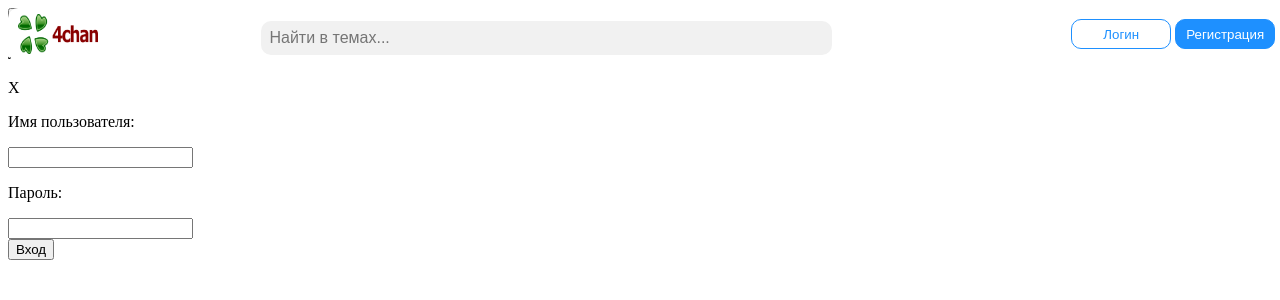
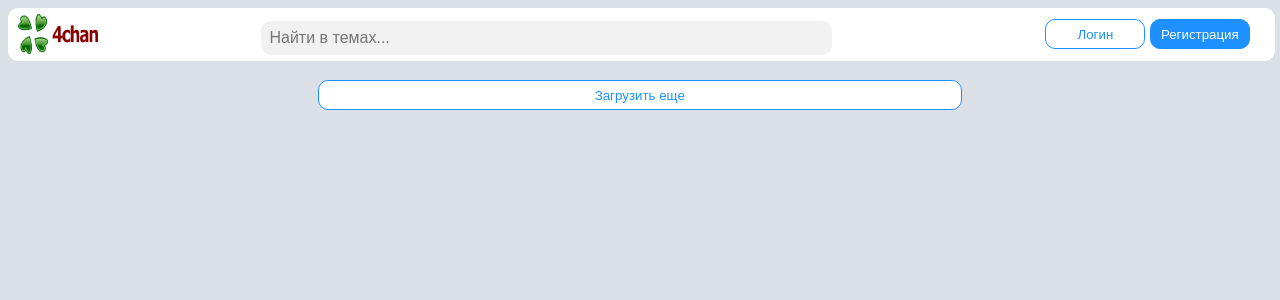
Before and after one commit to umaruch/starponyforum, a Django app: page / in a window 1280 px wide. Shown: the top 300 px of the page. Run offline with Django 3.2, Linux system fonts and the light colour scheme; data that the repository does not hold is empty.

Commit message:
Add Meta for DataBases and dodelan login and registarion

```diff
--- a/forum/urls.py
+++ b/forum/urls.py
@@ -20,8 +20,9 @@
     path('', views.themesList),
     path('admin/', admin.site.urls),
     path('update/', views.updateThemesList),
-    path('login/',views.updateMessagesList),
-    path('logout/',views.UserLogout)
+    path('login/',views.UserLogin),
+    path('logout/',views.UserLogout),
+    path('register/',views.UserRegister)
     #register/user=usernamepass=password
     #login/user=username?pass=password
 ]
--- a/forummain/static/css/header.css
+++ b/forummain/static/css/header.css
@@ -36,12 +36,12 @@
 }
 
 
-.login-div{
+.user-div-unlogged{
     float: right;
     padding-top: 5px;
 }
 
-.login-div input{
+.user-div-unlogged input{
     text-align: center;
     width: 100px;
     height: 30px;
@@ -59,12 +59,12 @@
     background-color: #1E90FF;
     color: white;
 }
-.user-logged{
+.user-div-logged{
     float: right;
     padding-top: 5px;
 }
 
-.user-logged input{
+.user-div-logged input{
     text-align: center;
     height: 30px;
     box-shadow: none;
--- a/forummain/static/css/login-form.css
+++ b/forummain/static/css/login-form.css
@@ -0,0 +1,88 @@
+.login-div{
+    display: none;
+    position: fixed;
+    z-index: 1;
+    padding-top: 100px;
+    left: 0;
+    top: 0;
+    width: 100%;
+    height: 100%;
+    overflow: auto;
+    background-color: rgb(0, 0, 0);
+    background-color: rgba(0, 0, 0, 0.5);
+}
+
+.login-content{
+    position: relative;
+    background-color: white;
+    margin: auto;
+    padding: 0;
+    border: 3px solid #1E90FF;
+    text-align: center;
+    border-radius: 10px;
+    width: 50%;
+    animation-name: animate1;
+    animation-duration: 0.5s;
+}
+
+@keyframes animate1{
+    from {top:-320px;opacity: 0}
+    to {top: 0;opacity: 1;}
+}
+
+.login-header{
+    height: 15%;
+    width: 100%;
+    padding: 2px 16px;
+}
+.login-header p{
+    font-weight: bold;
+    font-size: 30px;
+    color: #1E90FF;
+}
+
+.close{
+    background-color: #FF1111;
+    color: white;
+    float: right;
+    font-size: 30px;
+    font-weight: bold;
+    padding-top: 3px;
+    padding-left: 6px;
+    padding-right: 6px;
+    padding-bottom: 3px;
+    border-radius: 10px;
+}
+.close:hover,
+.close:focus{
+    text-decoration: none;
+    cursor: pointer;
+}
+
+
+
+.input-div input{
+    width: 50%;
+    height: 100%;
+    border: none;
+    background-color: #f1f1f1;
+    float: none;
+    font-size: 16px;
+    padding: 8px;
+    border-radius: 10px;
+}
+.input-div input:hover{
+    border: 1px solid #ccc;
+}
+
+.post-login{
+    width: 100px;
+    height: 30px;
+    text-align: center;
+    background-color: #1E90FF;
+    border: 3px solid #1E90FF;
+    color: white;
+    border-radius: 15px;
+    margin-bottom: 30px;
+    margin-top: 30px;
+}
--- a/forummain/static/js/content.js
+++ b/forummain/static/js/content.js
@@ -1,14 +1,14 @@
 var page=1
 
 function createThemeBlocks(themes){
-    var parent = document.getElementById("kek");
-    var one_block = '<div class="theme-block"><p><span class="name">';
+    var parent = document.getElementById("themes");
+    var one_block1 = '<div class="theme-block" id="theme-block" onclick="loadMessages(';
+    var one_block2 =');"><p><span class="name">';
     var two_block = '</span> <span class="date">';
     var three_block = '</span></p><p>';
     var four_block = '</p></div>';
-
     for(i=0;i<themes.length;i++){
-        parent.innerHTML+=one_block+themes[i]['author_id']+two_block+themes[i]['date']+three_block+themes[i]['title']+four_block;
+        parent.innerHTML+=one_block1+themes[i]['id']+one_block2+themes[i]['author_id']+two_block+themes[i]['date']+three_block+themes[i]['title']+four_block;
     }
 }
 
@@ -21,6 +21,11 @@
         },
         success: function(data){
             createThemeBlocks(data);
+            page++;
         }
     });
 }
+
+function loadMessages(theme_id){
+    console.log(theme_id);
+}
--- a/forummain/static/js/login.js
+++ b/forummain/static/js/login.js
@@ -1,3 +1,34 @@
+
+function openLF(){
+    var login_div = document.getElementById("login-div");
+    login_div.style.display = "block";
+}
+
+function closeLF(){
+    var login_div = document.getElementById("login-div");
+    login_div.style.display = "none";
+}
+
+function login(){
+    var user = document.getElementById("username-login").value;
+    var pass = document.getElementById("pass-login").value;
+    console.log(user)
+    $.ajax({
+        type: "GET",
+        url: "login",
+        data: {
+            username: user,
+            password: pass
+        },
+        success: function(data){
+            if (data['status'] == '1'){
+                location.reload();
+            }
+            else console.log('Error');
+        }
+    })
+}
+
 function logout(){
     $.ajax({
         type: "GET",
--- a/forummain/templates/index.html
+++ b/forummain/templates/index.html
@@ -20,14 +20,14 @@
                 <input type="search" placeholder="Найти в темах..." name="q" value>
             </div>
             {% if user.is_authenticated %}
-            <div class="user-logged">
-                <input class="add-theme" type="button" value="Добавить тему" onclick="createThemeForm();">
+            <div class="user-div-logged">
+                <input class="add-theme" type="button" value="Добавить тему" onclick="openAT();">
                 <input class="logout" type="button" value="Выйти" onclick="logout();">
             </div>
             {% else %}
-            <div class="login-div">
-                <input class="login" type="button" value="Логин" onclick="createLoginForm();">
-                <input class="reg" type="button" value="Регистрация" onclick="delLoginForm();">
+            <div class="user-div-unlogged">
+                <input class="login" type="button" value="Логин" onclick="openLF();">
+                <input class="reg" type="button" value="Регистрация" onclick="openRF();">
             </div>
             {% endif %}
         </div>
@@ -35,32 +35,56 @@
 
     <div class="main" id="main">
         <div class="container">
-            <div id="kek" class="themes">
+            <div id="themes" class="themes">
 
             </div>
+
             <input type="button" class="load" value="Загрузить еще" onclick="loadThemes();">
+
             <script type="text/javascript">
                 loadThemes();
             </script>
-        </div>
-    </div>
-
-    <div id="login-main-div" class="login-main-div">
-        <div class="login-content">
-            <div class="login-header">
-                <p>ЛОГИН</p>
-                <span class="close" onclick="closeLF();">X</span>
-            </div>
-            <div class="input-div">
-                <p>Имя пользователя:</p><input type="text" class="username-login">
-            </div>
-            <div class="input-div">
-                <p>Пароль:</p><input type="text" class="username-login">
-            </div>
-
-            <input type="button" value="Вход" class="post-login">
 
         </div>
     </div>
 
+    <div id="login-div" class="login-div">
+        <div class="login-content">
+            <div class="login-header">
+                <span class="close" onclick="closeLF();">X</span>
+                <p>Вход</p>
+            </div>
+            <div class="input-div">
+                <p>Имя пользователя:</p><input type="text" id="username-login">
+            </div>
+            <div class="input-div">
+                <p>Пароль:</p><input type="password" id="pass-login">
+            </div>
+            <p id="status-l"></p>
+            <input type="button" value="Вход" class="post-login" onclick="login();">
+
+        </div>
+    </div>
+
+    <div id="reg-div" class="reg-div">
+        <div class="reg-content">
+            <div class="reg-header">
+                <span class="close" onclick="closeRF();">X</span>
+                <p>Регистрация</p>
+            </div>
+            <div class="input-div">
+                <p>Имя пользователя</p><input type="text" id="username-reg">
+            </div>
+            <div class="input-div">
+                <p>Пароль:</p><input type="password" id="pass1-reg">
+            </div>
+            <div class="input-div">
+                <p>Повторите пароль:</p><input type="password" id="pass2-reg">
+            </div>
+            <p id="status-r"></p>
+            <input type="button" value="Вход" class="post-reg" onclick="register();">
+        </div>
+    </div>
+
+
 </body>
--- a/forummain/views.py
+++ b/forummain/views.py
@@ -1,7 +1,8 @@
 from django.shortcuts import render
 from django.http import JsonResponse
-from django.contrib.auth import logout
-#from django.core import serializers
+from django.contrib.auth import logout, login, authenticate
+
+from django.contrib.auth.models import User
 from .models import Theme, Message
 
 # Create your views here.
@@ -27,6 +28,36 @@
 def updateMessagesList(request):
     print("Hello")
 
+def UserLogin(request):
+    if request.is_ajax and request.method == "GET":
+        username = request.GET.get("username")
+        password = request.GET.get("password")
+        user = authenticate(request, username=username, password=password)
+        if user is not None:
+            login(request,user)
+            return JsonResponse({'status': 1}, safe = False)
+        else:
+            return JsonResponse({'status': 0}, safe = False)
+
+
+
 def UserLogout(request):
-    logout(request)
-    return JsonResponse({'status': 1}, safe = False)
+    if request.is_ajax and request.method == "GET":
+        logout(request)
+        return JsonResponse({'status': 1}, safe = False)
+
+
+def UserRegister(request):
+    if request.is_ajax and request.method == "GET":
+        username = request.GET.get('name')
+        pass1 = request.GET.get('p1')
+        pass2 = request.GET.get('p2')
+
+        if pass1!=pass2:
+            return JsonResponse({'status': 1}, safe=False)
+
+        else:
+            user = User.objects.create_user(username=username, password=pass1)
+            user.is_staff = True
+            user.save()
+            return JsonResponse({'status': 0}, safe=False)
```
Also changed, not shown: forummain/models.py (+8 -0 lines), forummain/static/css/register-form.css (+58 -0 lines), forummain/static/js/register.js (+33 -0 lines), forummain/forms.py (deleted), forummain/migrations/0004_auto_20200314_2342.py (added), forummain/static/css/blocks.css (renamed from forummain/static/css/blocks..css).
